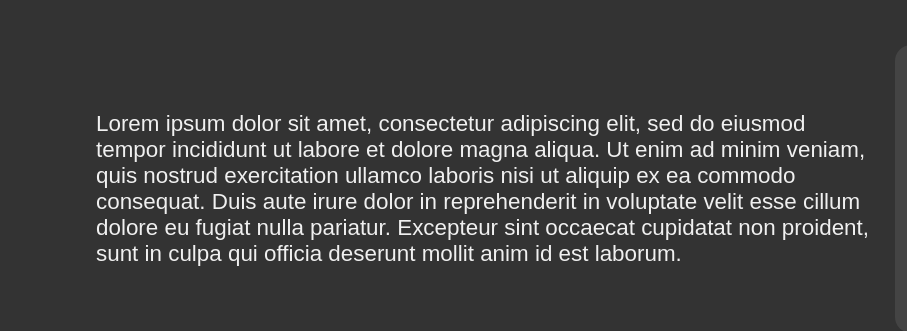
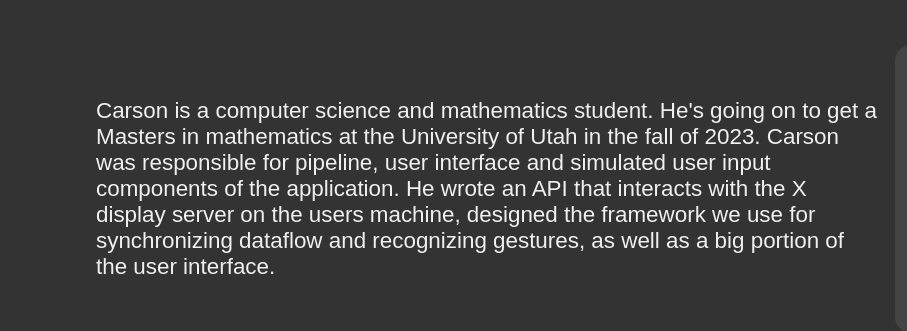
Before and after one commit to JestureApp/jestureapp.github.io, a plain HTML site: page index.html in a window 1280 px wide. Shown: the part 3698-4029 px from the top of the page, 0-907 px from the left. Drawn offline with Linux system fonts and the light colour scheme.

Commit message:
add photo and bio for Carson

```diff
--- a/index.html
+++ b/index.html
@@ -337,7 +337,7 @@
         <div class="pair">
             <div class="card">
                 <img alt="Team member: Carson"
-                    src="https://source.unsplash.com/random" class="pfp" />
+                    src="./carson.jpg" class="pfp" />
                 <p>
                     Carson Storm
                 </p>
@@ -345,17 +345,15 @@
                     class="email-link">carson.storm@outlook.com</a>
             </div>
             <p>
-                Lorem ipsum dolor sit amet, consectetur adipiscing elit, sed do
-                eiusmod tempor
-                incididunt ut labore et dolore magna aliqua. Ut enim ad minim
-                veniam, quis
-                nostrud exercitation ullamco laboris nisi ut aliquip ex ea
-                commodo consequat.
-                Duis aute irure dolor in reprehenderit in voluptate velit esse
-                cillum dolore eu
-                fugiat nulla pariatur. Excepteur sint occaecat cupidatat non
-                proident, sunt in
-                culpa qui officia deserunt mollit anim id est laborum.
+                Carson is a computer science and mathematics student. He's going
+                on to get a Masters in mathematics at the University of Utah in
+                the fall of 2023.
+
+                Carson was responsible for pipeline, user interface and simulated user
+                input components of the application. He wrote an API that interacts
+                with the X display server on the users machine, designed the framework
+                we use for synchronizing dataflow and recognizing gestures, as well
+                as a big portion of the user interface.
             </p>
         </div>
         <div class="pair">
```
Also changed, not shown: 1 other file.
